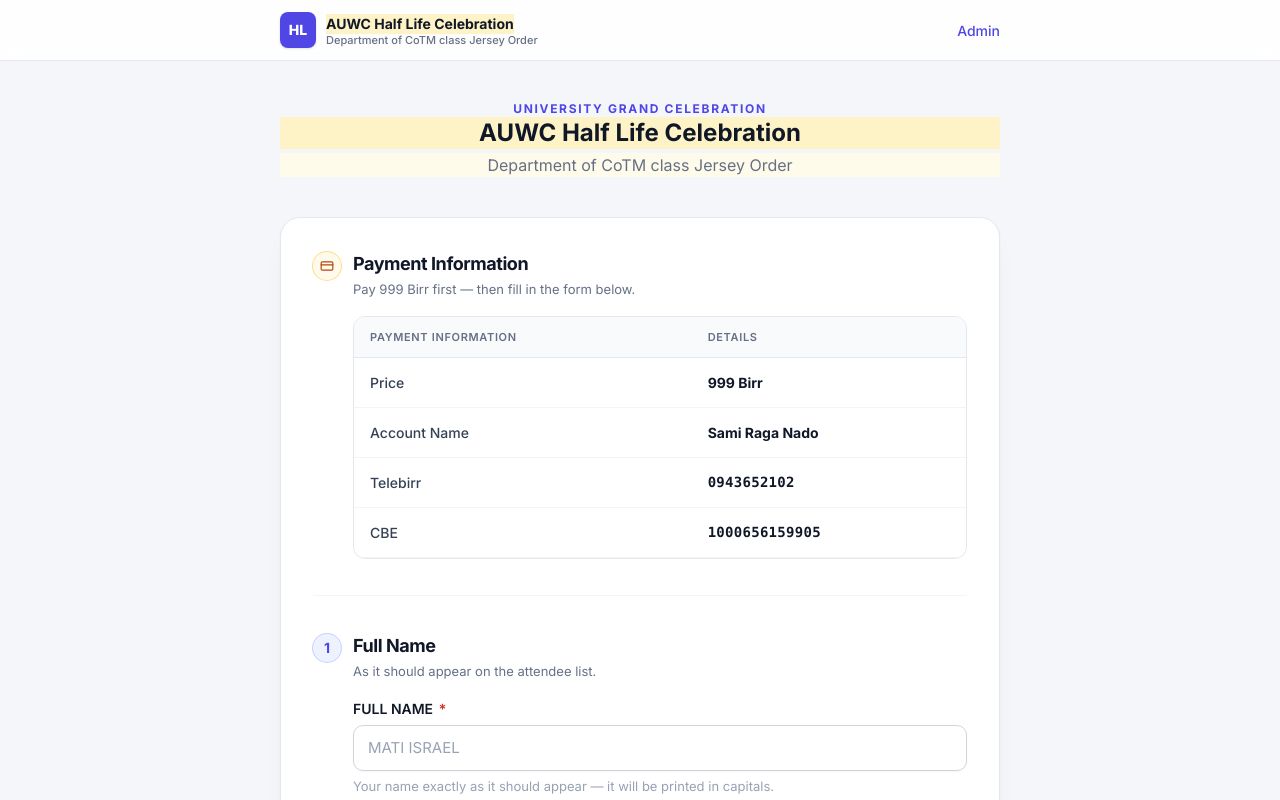
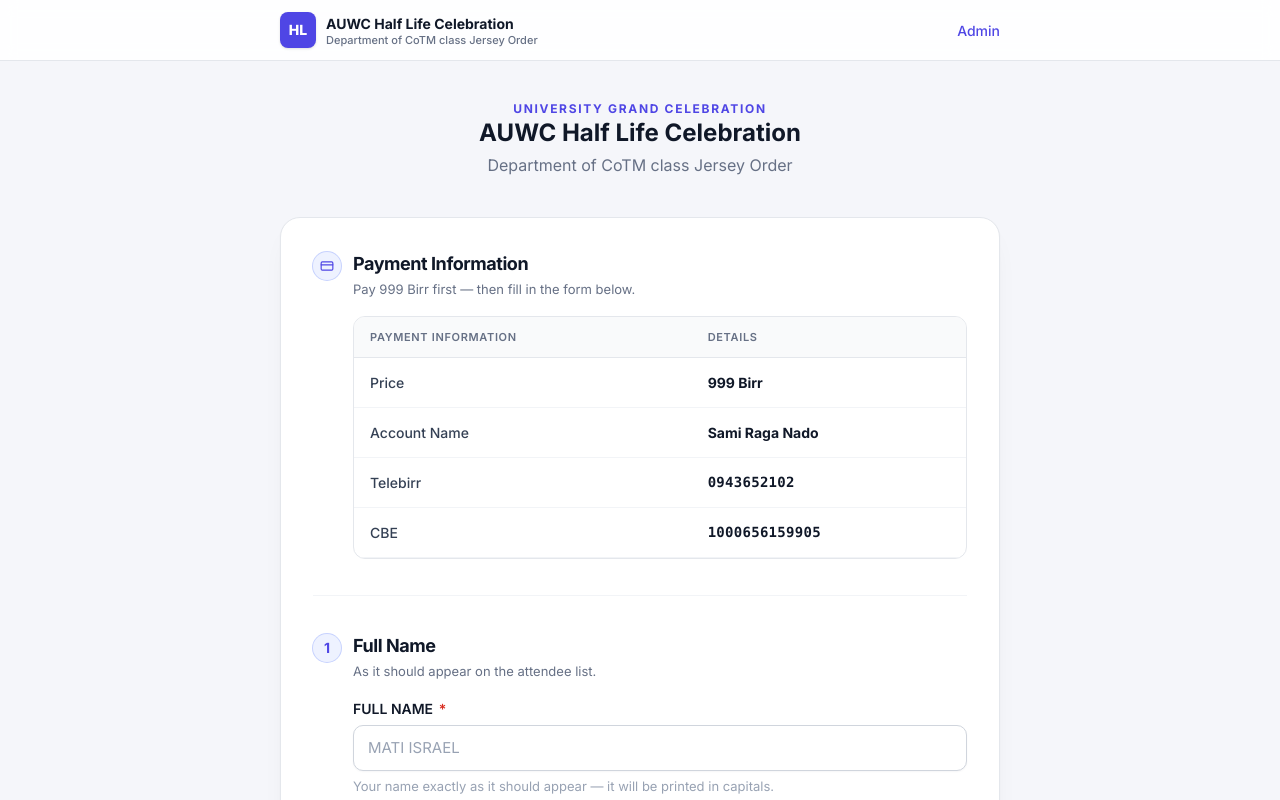
Before and after one commit to MatiIsrael/Jersey-Ordering, a React (Vite) app: page / in a window 1280 px wide. Shown: the top 800 px of the page. Built offline with nearby package versions, Linux system fonts and the light colour scheme; no server answers.

Commit message:
Remove yellow/amber styling from UI

```diff
--- a/src/components/RegistrationForm.jsx
+++ b/src/components/RegistrationForm.jsx
@@ -283,7 +283,7 @@ export default function RegistrationForm() {
             {/* ---------- PAYMENT INFORMATION (read first) ---------- */}
             <section id="payment" className="scroll-mt-20">
               <div className="mb-4 flex items-start gap-3">
-                <span className="mt-0.5 flex h-7 w-7 shrink-0 items-center justify-center rounded-full bg-[#fffaeb] text-[#b54708] ring-1 ring-[#fedf89]">
+                <span className="mt-0.5 flex h-7 w-7 shrink-0 items-center justify-center rounded-full bg-[#eef2ff] text-[#4f46e5] ring-1 ring-[#c7d2fe]">
                   <svg width="14" height="14" viewBox="0 0 24 24" fill="none" stroke="currentColor" strokeWidth="2" strokeLinecap="round" strokeLinejoin="round"><rect x="2" y="5" width="20" height="14" rx="2" /><path d="M2 10h20" /></svg>
                 </span>
                 <div>
--- a/src/index.css
+++ b/src/index.css
@@ -260,9 +260,9 @@ body {
   color: #175cd3;
 }
 .banner-warn {
-  background: #fffaeb;
-  border: 1px solid #fedf89;
-  color: #b54708;
+  background: #f2f4f7;
+  border: 1px solid #d0d5dd;
+  color: #344054;
 }
 .banner-error {
   background: #fef3f2;
@@ -299,10 +299,10 @@ body {
   color: #067647;
   border-color: #abefc6;
 }
-.badge-amber {
-  background: #fffaeb;
-  color: #b54708;
-  border-color: #fedf89;
+.badge-gray {
+  background: #f2f4f7;
+  color: #344054;
+  border-color: #d0d5dd;
 }
 .badge-red {
   background: #fef3f2;
--- a/src/pages/Admin.jsx
+++ b/src/pages/Admin.jsx
@@ -13,7 +13,7 @@ import {
 const STATUSES = ['Pending', 'Verified', 'Rejected']
 
 const STATUS_STYLES = {
-  Pending: 'badge-amber',
+  Pending: 'badge-gray',
   Verified: 'badge-green',
   Rejected: 'badge-red',
 }
@@ -176,7 +176,7 @@ function ScreenshotModal({ registration, onClose }) {
 function StatCard({ label, value, tone }) {
   const tones = {
     total: 'text-[#101828]',
-    pending: 'text-[#b54708]',
+    pending: 'text-[#344054]',
     verified: 'text-[#067647]',
     rejected: 'text-[#b42318]',
   }
@@ -541,8 +541,8 @@ export default function Admin() {
       return (
         <main className="flex min-h-screen items-center justify-center px-4">
           <div className="card card-lg max-w-md px-8 py-9 text-center">
-            <span className="mx-auto mb-4 flex h-12 w-12 items-center justify-center rounded-xl bg-[#fffaeb]">
-              <svg width="22" height="22" viewBox="0 0 24 24" fill="none" stroke="#b54708" strokeWidth="2" strokeLinecap="round" strokeLinejoin="round"><circle cx="12" cy="12" r="10" /><path d="M12 8v4M12 16h.01" /></svg>
+            <span className="mx-auto mb-4 flex h-12 w-12 items-center justify-center rounded-xl bg-[#eef2ff]">
+              <svg width="22" height="22" viewBox="0 0 24 24" fill="none" stroke="#4f46e5" strokeWidth="2" strokeLinecap="round" strokeLinejoin="round"><circle cx="12" cy="12" r="10" /><path d="M12 8v4M12 16h.01" /></svg>
             </span>
             <h1 className="h2">Firebase is not configured</h1>
             <p className="mt-2 text-sm leading-relaxed text-[#667085]">
--- a/src/pages/Home.jsx
+++ b/src/pages/Home.jsx
@@ -19,7 +19,7 @@ export default function Home() {
           <div className="flex items-center gap-2.5">
             <LogoMark />
             <div className="leading-tight">
-              <p className="text-sm font-bold bg-amber-100 text-[#101828] inline-block">AUWC Half Life Celebration</p>
+              <p className="text-sm font-bold text-[#101828] inline-block">AUWC Half Life Celebration</p>
               <p className="text-[11px] font-medium text-[#667085]">Department of CoTM class Jersey Order</p>
             </div>
           </div>
@@ -35,10 +35,10 @@ export default function Home() {
         {/* ---------- Event header ---------- */}
         <div className="mb-8 text-center sm:mb-10">
           <p className="text-xs font-bold uppercase tracking-[0.14em] text-[#4f46e5]">{EVENT.subtitle}</p>
-          <h2 className="text-2xl font-bold bg-amber-100 text-[#101828] mb-1">
+          <h2 className="text-2xl font-bold text-[#101828] mb-1">
             AUWC Half Life Celebration
           </h2>
-          <h2 className="text-base bg-amber-50 text-[#667085] mb-4">
+          <h2 className="text-base text-[#667085] mb-4">
             Department of CoTM class Jersey Order
           </h2>
         </div>
```
